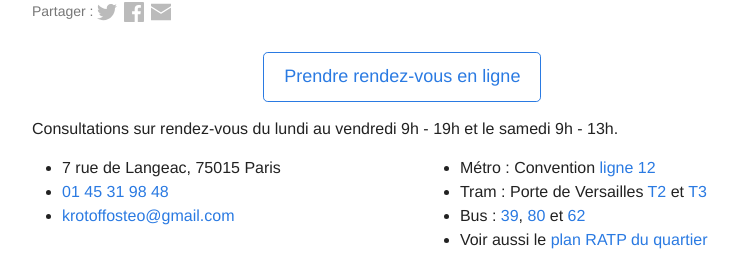
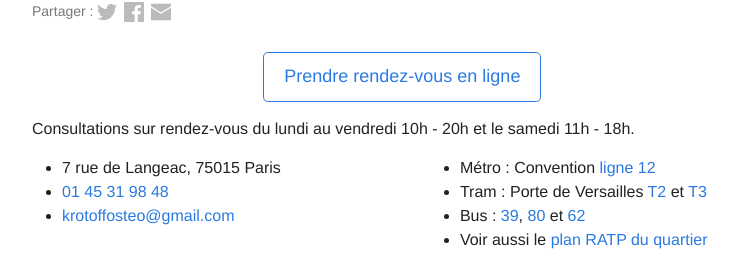
Before and after one commit to tkrotoff/osteo15, a Jekyll site: the page built from 5-Contact.md, in a window 1280 px wide, cut to the strip 268-533 px from the top of the page. Shown: the whole strip, without its empty margins (138-877 px from the left). Built offline with Jekyll 4.4.1, drawn with Linux system fonts in a browser that asks for light colours; nearby versions of some CDN libraries.

Commit message:
Changement d'horaires

```diff
--- a/5-Contact.md
+++ b/5-Contact.md
@@ -13,7 +13,7 @@ sitenav: true
 
 <p></p>
 
-Consultations sur rendez-vous du lundi au vendredi 9h - 19h et le samedi 9h - 13h.
+Consultations sur rendez-vous du lundi au vendredi 10h - 20h et le samedi 11h - 18h.
 
 <div class="row">
   <!--
```
